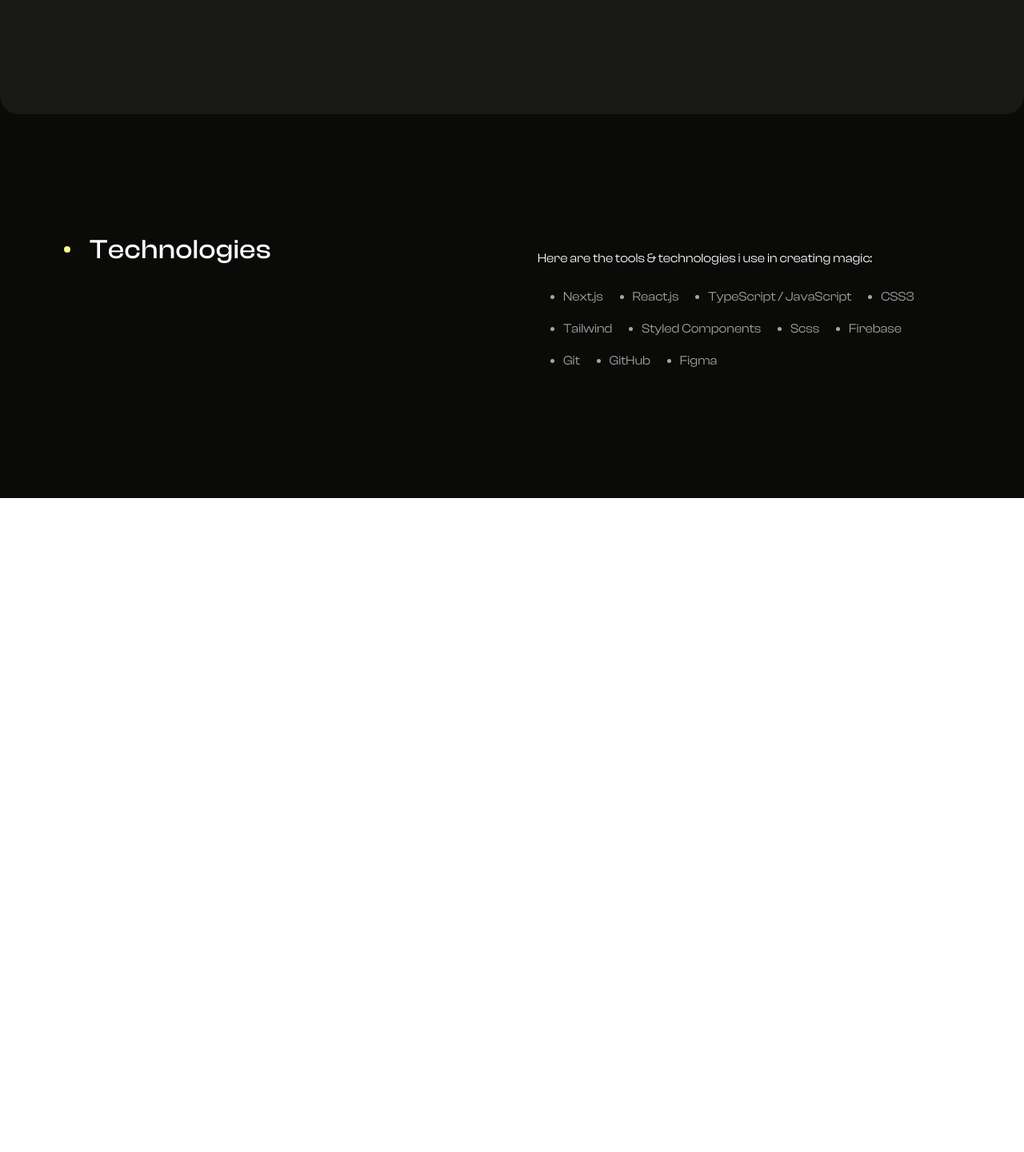
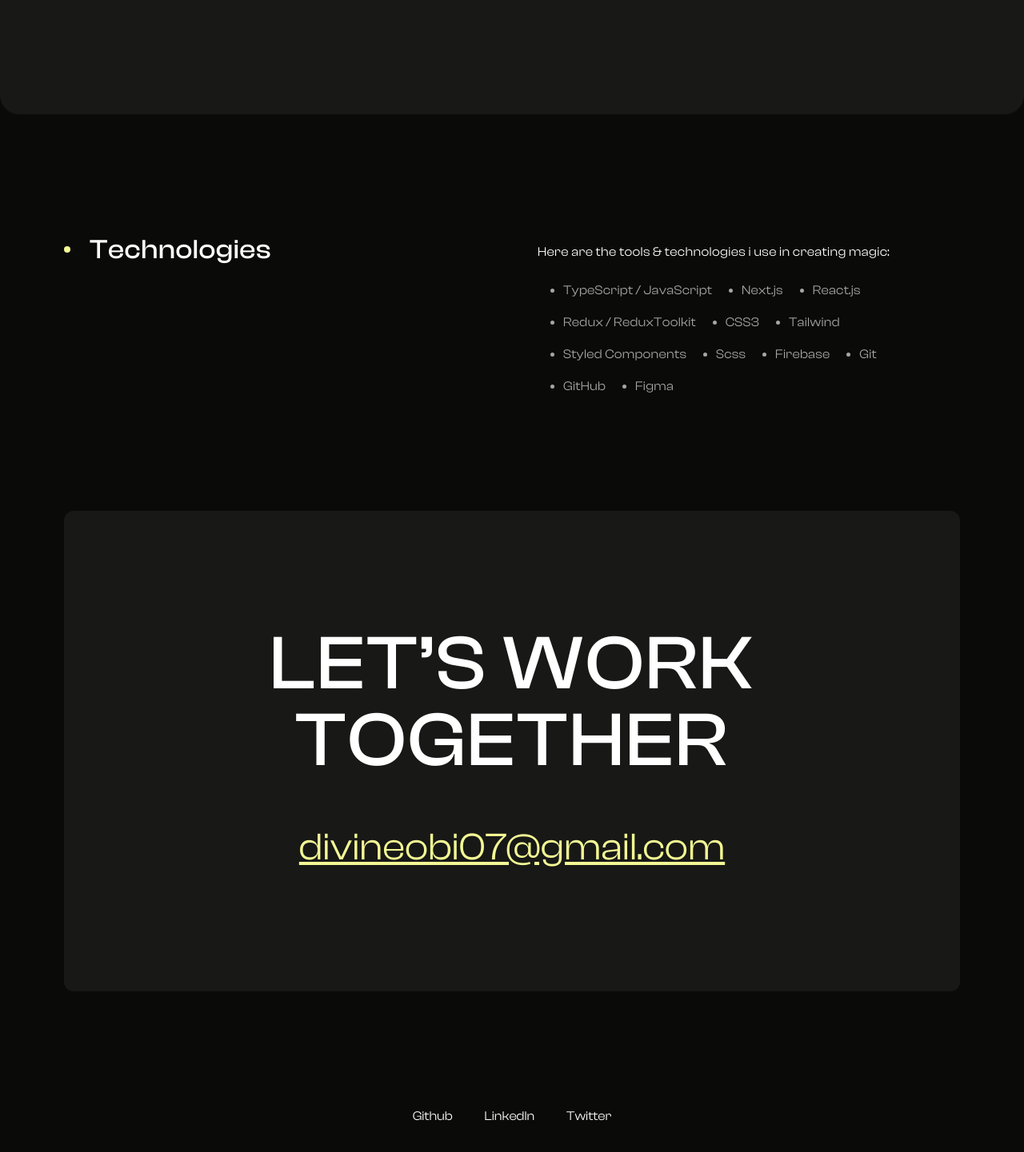
Before and after one commit to Heisdalu/heisdalu_pfolio, a Next.js app: page / in a window 1280 px wide. Shown: the part 2975-4416 px from the top of the page at 80% size. Before the commit the page ends 3598 px from the top, so only its background shows below. Built offline with nearby package versions, Linux system fonts and the light colour scheme.

Commit message:
add footer

```diff
--- a/pages/index.tsx
+++ b/pages/index.tsx
@@ -67,20 +67,21 @@ export default function Home() {
           <Projects />
         </section>
 
-        <section className="wrapperGen space-y-[1.961875rem] md:grid md:grid-cols-2 md:space-x-2 md:space-y-[1.5rem]">
+        <section className="wrapperGen space-y-[1.961875rem] md:grid md:grid-cols-2 md:space-x-2 md:space-y-[1rem]">
           <Heading
             title="Technologies"
             style="text-[1.6875rem] md:text-[2.125rem]"
           />
           <div className="text-white text-[1rem] border-white space-y-[1.5rem]">
-            <p className="">
+            <p className="tracking-[0.27px] md:tracking-[0.38px]">
               Here are the tools & technologies i use in creating magic:
             </p>
 
-            <ul className="text-opWhite list-disc pl-[1.5rem] space-y-1 md:flex md:space-x-[0] flex-wrap md:pl-[2rem] md:gap-x-[2.3rem] md:gap-y-1 md:max-w-[500px] md:space-y-[0]">
+            <ul className="text-opWhite list-disc pl-[1.5rem] space-y-1 md:flex md:space-x-[0] flex-wrap md:pl-[2rem] md:gap-x-[2.3rem] md:gap-y-1 md:max-w-[500px] md:space-y-[0] tracking-[0.27px] md:tracking-[0.3px]">
+              <li>TypeScript / JavaScript</li>
               <li>Next.js</li>
               <li>React.js</li>
-              <li>TypeScript / JavaScript</li>
+              <li>Redux / ReduxToolkit</li>
               <li>CSS3</li>
               <li>Tailwind</li>
               <li>Styled Components</li>
@@ -92,6 +93,50 @@ export default function Home() {
             </ul>
           </div>
         </section>
+
+        <section className="bg-recBlack wrapperGen rounded-[12px]  md:mx-64 vlg:mx-80 text-center">
+          <div className="space-y-[40px] md:space-y-[49px]">
+            <h1 className="uppercase text-[2.625rem] leading-[42px] tracking-[1.05px] flex flex-col font-medium text-white  md:text-[6rem] md:leading-[96px] md:tracking-[2.4px]">
+              <span>Let’s work</span>
+              <span>together</span>
+            </h1>
+            <a
+              href=""
+              className="block text-[1.3rem] text-yellow underline break-all md:text-[2rem] lg:text-[3rem]"
+            >
+              divineobi07@gmail.com
+            </a>
+          </div>
+        </section>
+
+        <footer className="wrapperGen text-center text-white ">
+          <div className="flex justify-center flex-col items-center md:flex-row space-y-[1.5rem] md:space-y-[0] md:space-x-[2.5rem]">
+            <a
+              href="https://github.com/Heisdalu"
+              rel="noreferrer"
+              target="_blank"
+              className="hover:text-opWhite"
+            >
+              Github
+            </a>
+            <a
+              href="https://www.linkedin.com/in/divine-obi/"
+              rel="noreferrer"
+              className="hover:text-opWhite"
+              target="_blank"
+            >
+              LinkedIn
+            </a>
+            <a
+              href="https://twitter.com/Dhevine_0X"
+              rel="noreferrer"
+              target="_blank"
+              className="hover:text-opWhite"
+            >
+              Twitter
+            </a>
+          </div>
+        </footer>
       </div>
     </Wrapper>
   );
```
